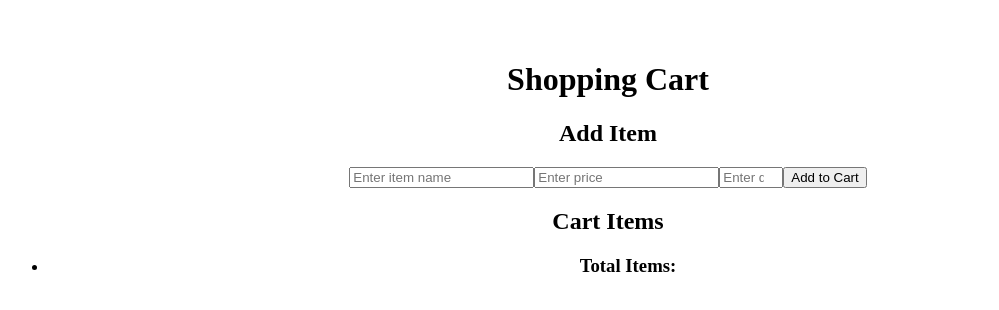
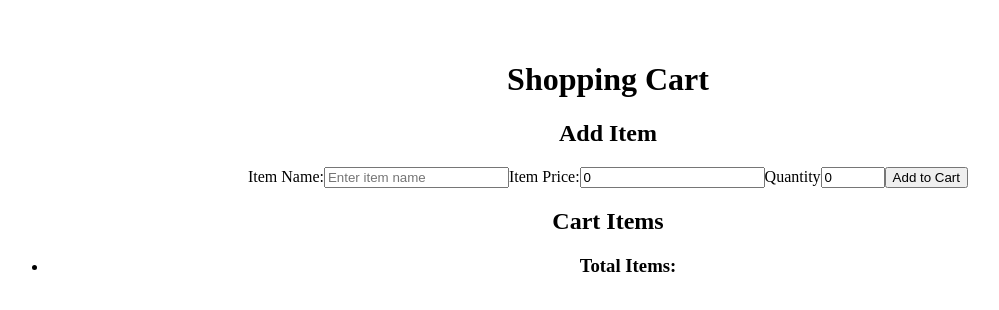
Before and after one commit to jzhang522/SSDP-2800-0-A01, a React (Vite) app: page / in a window 1280 px wide. Shown: the top 310 px of the page, without its empty margins (32-1031 px from the left). Built offline with nearby package versions, Linux system fonts and the light colour scheme.

Commit message:
Adds form handler for  user input

```diff
--- a/src/components/AddItem.jsx
+++ b/src/components/AddItem.jsx
@@ -1,16 +1,31 @@
 import { useState } from "react";
-import Cart from "./Cart"
+import Cart from "./Cart";
 
 function AddItem() {
-    const [itemName, setItemName] = useState();
-    const [price, setPrice] = useState();
-    const [quantity, setQuantity] = useState();
+    const [itemName, setItemName] = useState("");
+    const [price, setPrice] = useState(0);
+    const [quantity, setQuantity] = useState(0);
+    const [itemArray, setItemArray] = useState([]);
+
+    function handleSubmit(e) {
+        e.preventDefault();
+        console.log(itemName, price, quantity);
+
+        setItemName("");
+        setPrice(0);
+        setQuantity(0);
+
+    }
 
     return (
         <>
             <div className="add-item-container">
+                <form onSubmit={handleSubmit} className="add-item-form">
                     <h2 className="containter-header">Add Item</h2>
-                <label htmlFor="item-name" className="add-item-label"></label>
+                    <label
+                        htmlFor="item-name"
+                        className="add-item-label"
+                    >Item Name:</label>
                     <input
                         type="text"
                         id="item-name"
@@ -20,7 +35,7 @@ function AddItem() {
                         value={itemName}
                         onChange={(e) => setItemName(e.target.value)}
                     />
-                <label htmlFor="price" className="add-item-label"></label>
+                    <label htmlFor="price" className="add-item-label">Item Price:</label>
                     <input
                         type="number"
                         id="price"
@@ -31,7 +46,10 @@ function AddItem() {
                         value={price}
                         onChange={(e) => setPrice(e.target.value)}
                     />
-                <label htmlFor="quantity" className="add-item-label"></label>
+                    <label
+                        htmlFor="quantity"
+                        className="add-item-label"
+                    >Quantity</label>
                     <input
                         type="number"
                         id="quantity"
@@ -44,12 +62,17 @@ function AddItem() {
                         value={quantity}
                         onChange={(e) => setQuantity(e.target.value)}
                     />
-                <button type="submit" className="submit-button">
+                    <button
+                        type="submit"
+                        className="submit-button"
+                        onSubmit={handleSubmit}
+                    >
                         Add to Cart
                     </button>
+                </form>
             </div>
 
-            <Cart/>
+            <Cart />
         </>
     );
 }
```
Lines whose indentation alone changed are shown as unchanged.
